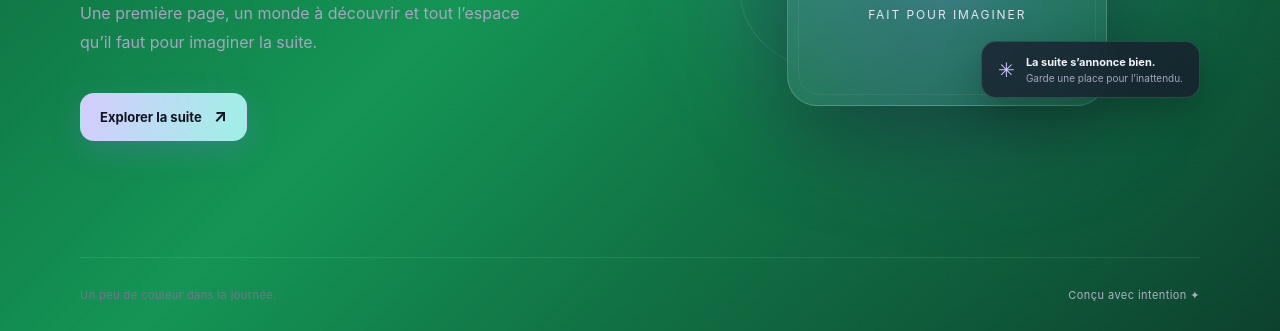
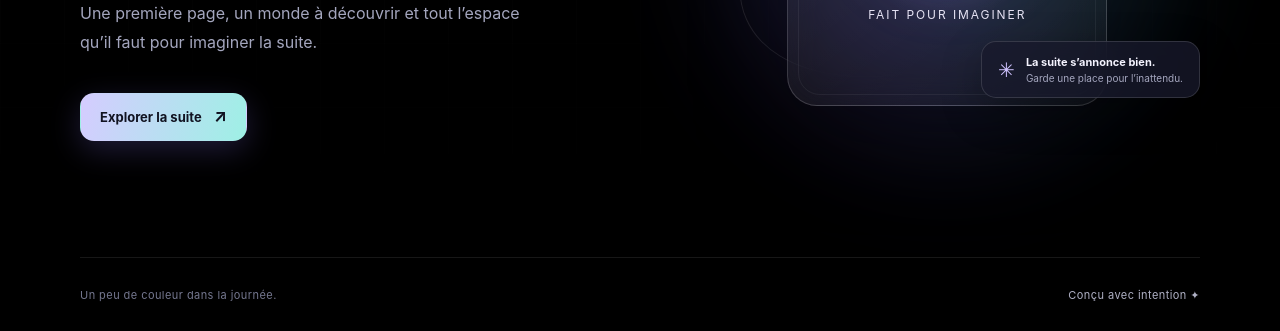
Before and after one commit to vmeoc/nkp-demo-app, a plain HTML site: page index.html in a window 1280 px wide. Shown: the part 469-800 px from the top of the page. Drawn offline with Linux system fonts and the light colour scheme.

Commit message:
Set page background to black

```diff
--- a/index.html
+++ b/index.html
@@ -3,7 +3,7 @@
   <head>
     <meta charset="utf-8">
     <meta name="viewport" content="width=device-width, initial-scale=1">
-    <meta name="theme-color" content="#0f7a4d">
+    <meta name="theme-color" content="#000000">
     <meta name="description" content="Une petite page d'accueil Hello World, pour commencer quelque chose de grand.">
     <title>Hello, World — le début de quelque chose</title>
     <style>
@@ -29,10 +29,7 @@
         margin: 0;
         overflow-x: hidden;
         color: var(--ink);
-        background:
-          radial-gradient(ellipse at 14% 12%, rgb(137 255 196 / 18%), transparent 34rem),
-          radial-gradient(ellipse at 84% 82%, rgb(13 115 72 / 18%), transparent 32rem),
-          linear-gradient(135deg, #0d5c39 0%, #149555 45%, #0d3d2c 100%);
+        background: #000000;
       }
 
       body::before {
```
